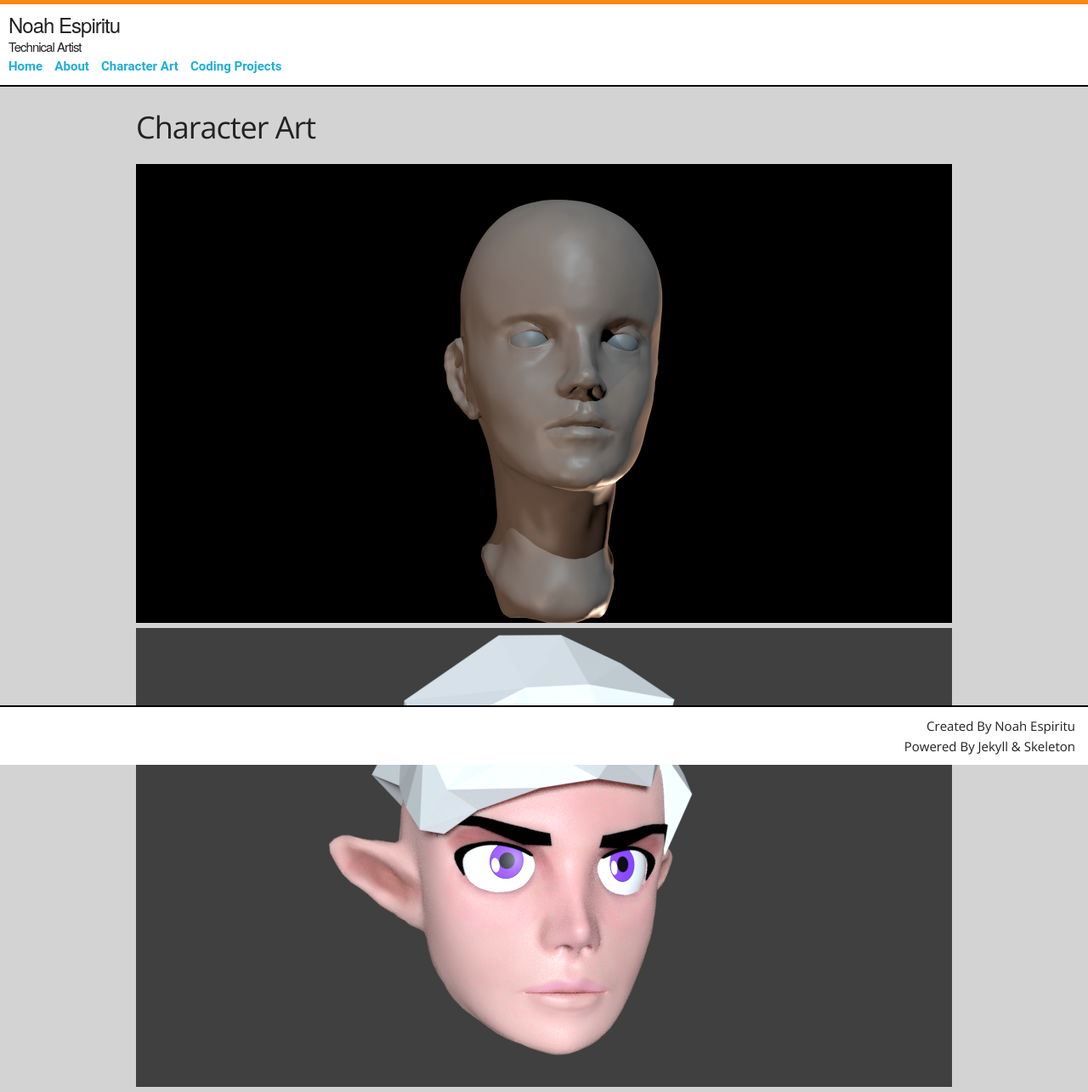
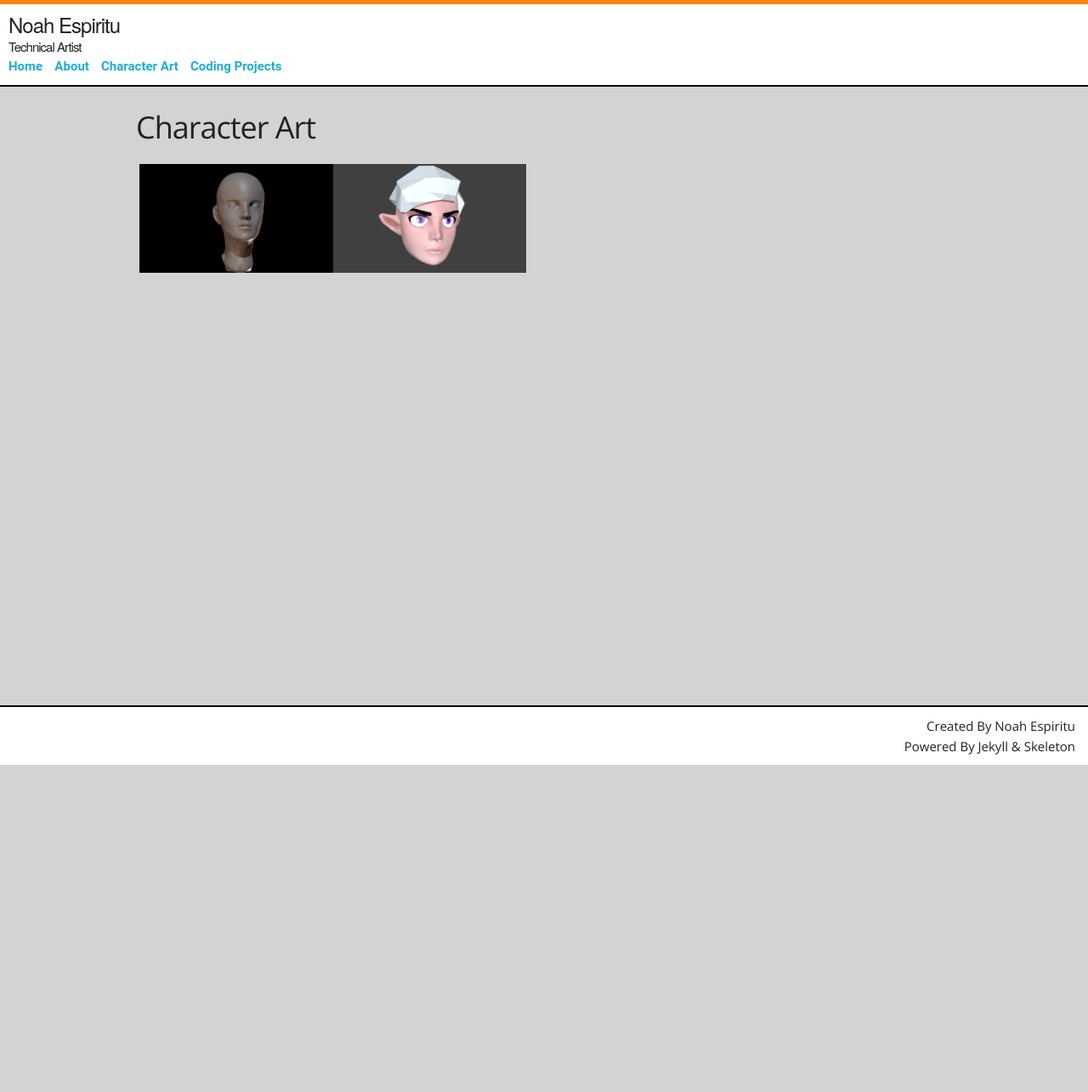
Before and after one commit to bhespiritu/bhespiritu.github.io, a Jekyll site: the page built from art.md, in a window 1280 px wide. Shown: the whole page at 85% size. Built offline with Jekyll 4.4.1, drawn with Linux system fonts in a browser that asks for light colours; after the commit the page ends 900 px from its top, so only the background shows below that.

Commit message:
improved art post display

```diff
--- a/_layouts/artmap.html
+++ b/_layouts/artmap.html
@@ -3,6 +3,38 @@ layout: default
 ---
 
 <h3>Character Art</h3>
+
+<div class="gallery_row">
+  <div class="gallary_column">
 {% for post in site.categories.art %}
-    <a href="{{ post.url }}"><img src="{{ post.thumbnail }}"></a>
+	{% assign value = forloop.index | modulo:4 | minus:1 %}
+	{% if value == 0%}
+			<a href="{{ post.url }}"><img src="{{ post.thumbnail }}" class="gallery_img"></a>
+	{% endif %}
 {% endfor %}
+  </div>
+  <div class="gallary_column">
+{% for post in site.categories.art %}
+	{% assign value = forloop.index | modulo:4 | minus:1 %}
+	{% if value == 1%}
+			<a href="{{ post.url }}"><img src="{{ post.thumbnail }}" class="gallery_img"></a>
+	{% endif %}
+{% endfor %}
+  </div>
+  <div class="gallary_column">
+{% for post in site.categories.art %}
+	{% assign value = forloop.index | modulo:4 | minus:1 %}
+	{% if value == 2%}
+			<a href="{{ post.url }}"><img src="{{ post.thumbnail }}" class="gallery_img"></a>
+	{% endif %}
+{% endfor %}
+  </div>
+  <div class="gallary_column">
+{% for post in site.categories.art %}
+	{% assign value = forloop.index | modulo:4 | minus:1 %}
+	{% if value == 3%}
+			<a href="{{ post.url }}"><img src="{{ post.thumbnail }}" class="gallery_img"></a>
+	{% endif %}
+{% endfor %}
+  </div>
+</div>
--- a/_layouts/default.html
+++ b/_layouts/default.html
@@ -51,7 +51,7 @@
 	</div>
   </div>
 
-
+	<div class="filler"></div>
 
   <footer>
 	<p style="font-size:15px;">
--- a/_layouts/home.html
+++ b/_layouts/home.html
@@ -7,14 +7,14 @@ layout: default
 	<div class="gallery">
 		<div class="row">
 			<div class="one-half column sidebar">
-				<a class="label-link" href="#">
+				<a class="label-link" href="{{ "art.html" | relative_url }}">
 				<img src="images/notretopo.png">
 				<p>Character Art</p>
 				</a>
 			</div>
 
 			<div class="one-half column sidebar">
-				<a class="label-link" href="#">
+				<a class="label-link" href="{{ "code.html" | relative_url }}">
 				<img src="images/gravity.png">
 				<p>Code Projects</p>
 				</a>
--- a/css/custom.css
+++ b/css/custom.css
@@ -153,3 +153,46 @@ h3
 	background-color: #FD8515;
 	width: 100%;
 }
+
+
+
+.gallery_row {
+  display: flex;
+  flex-wrap: wrap;
+  padding: 0 4px;
+}
+
+/* Create four equal columns that sits next to each other */
+.gallery_column {
+  flex: 25%;
+  max-width: 25%;
+  padding: 0 4px;
+}
+
+.gallery_column a {
+  margin-top: 8px;
+  vertical-align: middle;
+  width: 100%;
+}
+
+.gallery_img {
+  max-height:10vw;
+  object-fit: cover;
+  vertical-align: middle;
+}
+
+/* Responsive layout - makes a two column-layout instead of four columns */
+@media screen and (max-width: 800px) {
+  .gallery_column {
+    flex: 50%;
+    max-width: 50%;
+  }
+}
+
+/* Responsive layout - makes the two columns stack on top of each other instead of next to each other */
+@media screen and (max-width: 600px) {
+  .column {
+    flex: 100%;
+    max-width: 100%;
+  }
+}
```
Also changed, not shown: _posts/2020-01-02-sculpt.md (+1 -1 lines).
